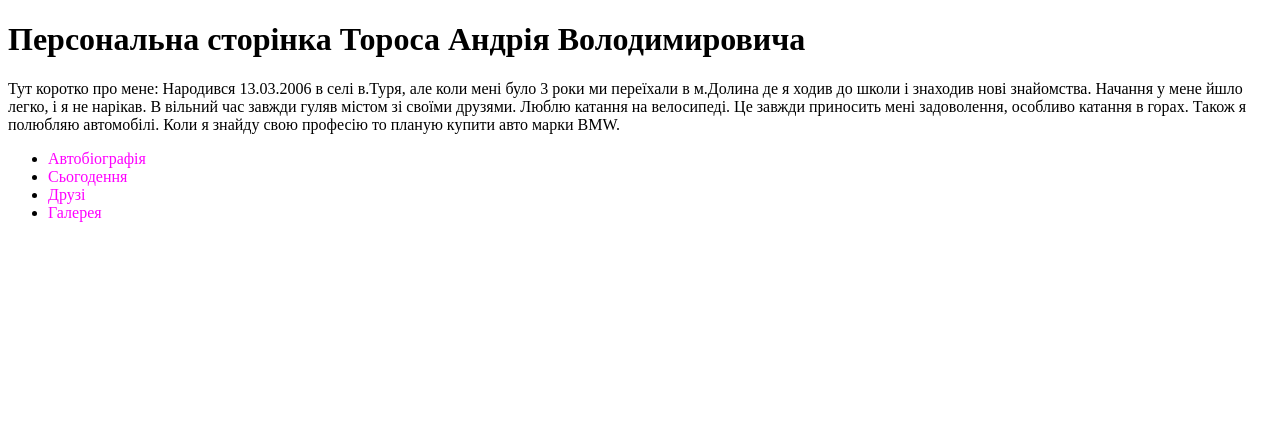
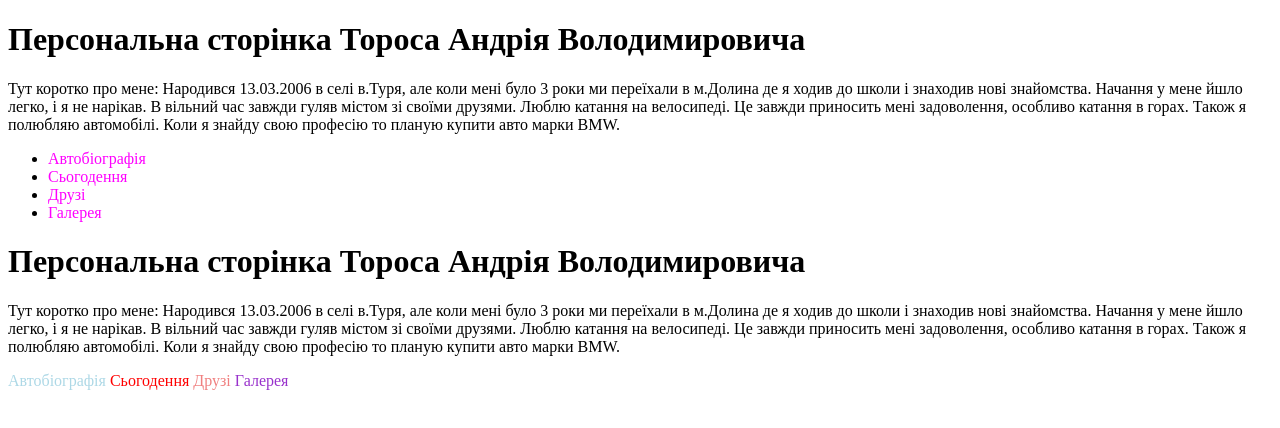
Before and after one commit to JoeWester/new-repo, a plain HTML site: page css/index.html in a window 1280 px wide. Drawn offline with Linux system fonts and the light colour scheme.

Commit message:
Update index.html

```diff
--- a/css/index.html
+++ b/css/index.html
@@ -32,3 +32,55 @@
     </ul>
 </body>
 </html>
+<!DOCTYPE html>
+<html lang="uk">
+  <head>
+    <meta charset="UTF-8" />
+    <meta name="viewport" content="width=device-width, initial-scale=1.0" />
+    <title>Document</title>
+    <style>
+      .link1:link {
+        color: lightblue;
+      }
+      .link1:visited {
+        color: yellow;
+      }
+
+      .link2:link {
+        color: red;
+      }
+      .link2:visited {
+        color: green;
+      }
+
+      .link3:link {
+        color: lightcoral;
+      }
+      .link3:visited {
+        color: lightskyblue;
+      }
+
+      .link4:link {
+        color: darkorchid;
+      }
+      .link4:visited {
+        color: darkturquoise;
+      }
+    </style>
+  </head>
+  <body>
+    <h1>Персональна сторінка Тороса Андрія Володимировича</h1>
+
+    <p>
+     Тут коротко про мене: Народився 13.03.2006 в селі в.Туря, але коли мені було 3 роки ми переїхали в м.Долина де я ходив до школи і знаходив нові знайомства.
+    Начання у мене йшло легко, і я не нарікав. В вільний час завжди гуляв містом зі своїми друзями.
+    Люблю катання на велосипеді. Це завжди приносить мені задоволення, особливо катання в горах.
+    Також я полюбляю автомобілі. Коли я знайду свою професію то планую купити авто марки BMW.
+    </p>
+
+    <a class="link1" href="./biography.html">Автобіографія</a>
+    <a class="link2" href="./nowadays.html">Сьогодення</a>
+    <a class="link3" href="./friends.html">Друзі</a>
+    <a class="link4" href="./gallery.html">Галерея</a>
+  </body>
+</html>
```
